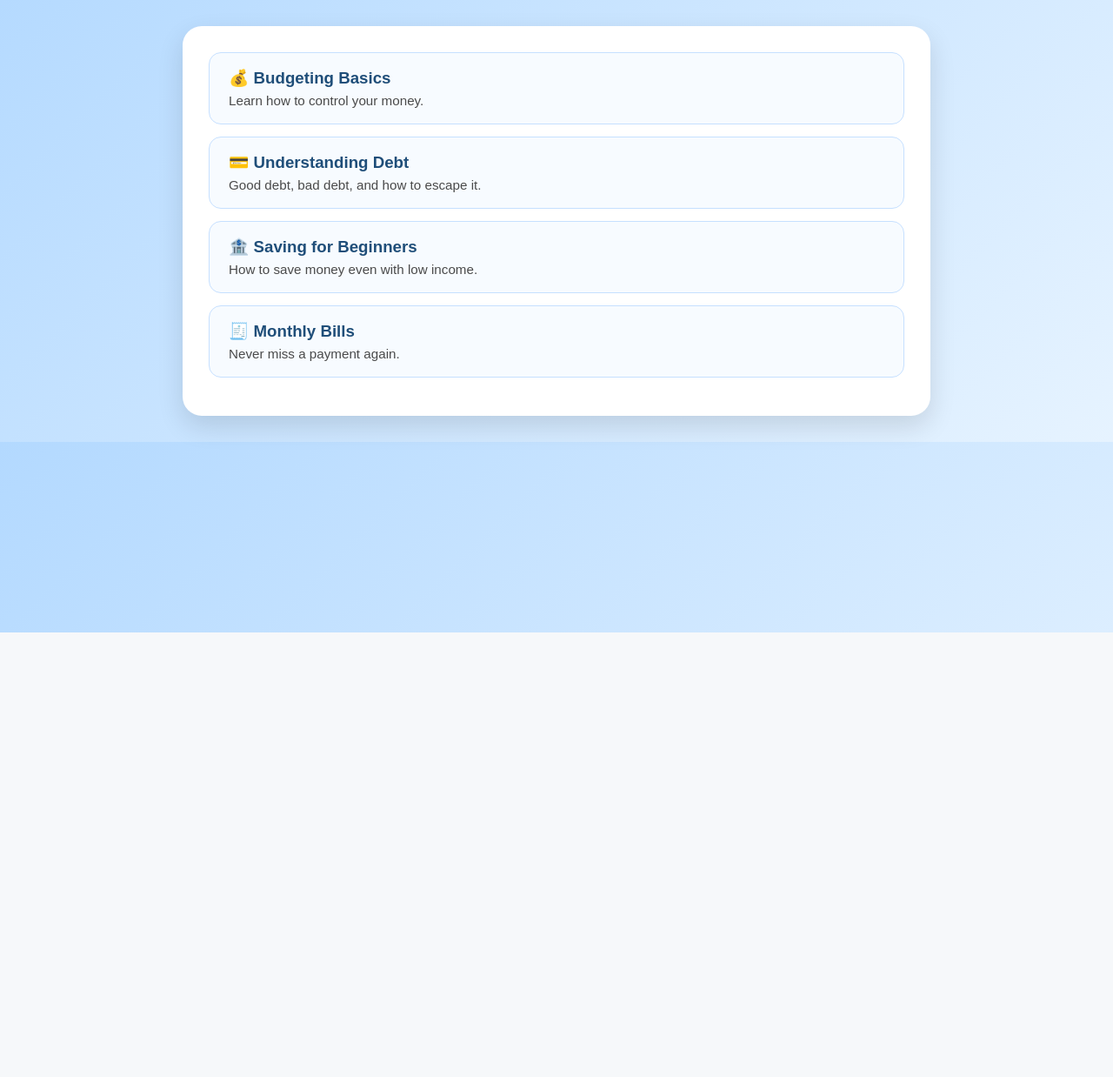
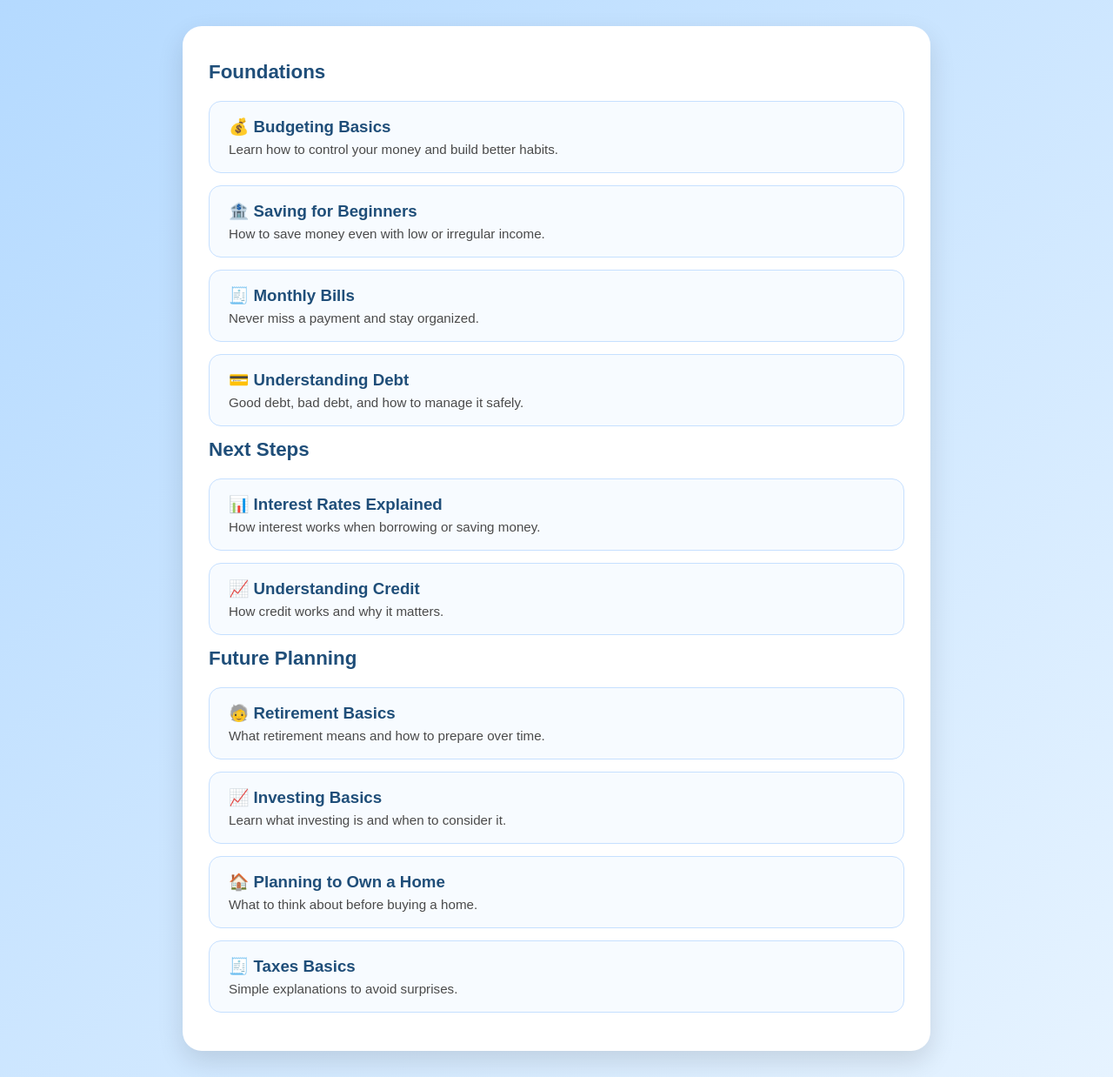
Before and after one commit to yesslay209-bot/financeAI, a Flask app: page /finance101 in a window 1280 px wide. Shown: the part 73-1311 px from the top of the page at 87% size. Before the commit the page ends 800 px from the top, so only its background shows below. Run offline with Flask 3, Linux system fonts and the light colour scheme.

Commit message:
articles

```diff
--- a/app.py
+++ b/app.py
@@ -152,6 +152,35 @@ def bills_article():
     return render_template("articles/bills.html")
 
 # -------------------------
+# ARTICLE ROUTES (NEW)
+# -------------------------
+
+@app.route("/article/retirement")
+def retirement_article():
+    return render_template("articles/retirement.html")
+
+@app.route("/article/investing")
+def investing_article():
+    return render_template("articles/investing.html")
+
+@app.route("/article/interest")
+def interest_article():
+    return render_template("articles/interest.html")
+
+@app.route("/article/credit")
+def credit_article():
+    return render_template("articles/credit.html")
+
+@app.route("/article/home")
+def home_article():
+    return render_template("articles/home.html")
+
+@app.route("/article/taxes")
+def taxes_article():
+    return render_template("articles/taxes.html")
+
+
+# -------------------------
 # RUN
 # -------------------------
 
--- a/templates/finance101.html
+++ b/templates/finance101.html
@@ -28,6 +28,13 @@ header {
     border-radius: 22px;
     padding: 30px;
     box-shadow: 0 12px 30px rgba(0,0,0,0.12);
+}
+
+.section-title {
+    margin: 10px 0 20px;
+    color: #1f4e79;
+    font-size: 1.4em;
+    font-weight: 600;
 }
 
 .article {
@@ -63,28 +70,60 @@ header {
 
 <div class="container">
 
+    <div class="section-title">Foundations</div>
+
     <div class="article" onclick="location.href='/article/budgeting'">
+        <h3>💰 Budgeting Basics</h3>
+        <p>Learn how to control your money and build better habits.</p>
+    </div>
 
-        <h3>💰 Budgeting Basics</h3>
-        <p>Learn how to control your money.</p>
+    <div class="article" onclick="location.href='/article/saving'">
+        <h3>🏦 Saving for Beginners</h3>
+        <p>How to save money even with low or irregular income.</p>
+    </div>
+
+    <div class="article" onclick="location.href='/article/bills'">
+        <h3>🧾 Monthly Bills</h3>
+        <p>Never miss a payment and stay organized.</p>
     </div>
 
     <div class="article" onclick="location.href='/article/debt'">
-
         <h3>💳 Understanding Debt</h3>
-        <p>Good debt, bad debt, and how to escape it.</p>
+        <p>Good debt, bad debt, and how to manage it safely.</p>
     </div>
 
-    <div class="article" onclick="location.href='/article/saving'">
+    <div class="section-title">Next Steps</div>
 
-        <h3>🏦 Saving for Beginners</h3>
-        <p>How to save money even with low income.</p>
+    <div class="article" onclick="location.href='/article/interest'">
+        <h3>📊 Interest Rates Explained</h3>
+        <p>How interest works when borrowing or saving money.</p>
     </div>
 
-    <div class="article" onclick="location.href='/article/bills'">
+    <div class="article" onclick="location.href='/article/credit'">
+        <h3>📈 Understanding Credit</h3>
+        <p>How credit works and why it matters.</p>
+    </div>
 
-        <h3>🧾 Monthly Bills</h3>
-        <p>Never miss a payment again.</p>
+    <div class="section-title">Future Planning</div>
+
+    <div class="article" onclick="location.href='/article/retirement'">
+        <h3>🧓 Retirement Basics</h3>
+        <p>What retirement means and how to prepare over time.</p>
+    </div>
+
+    <div class="article" onclick="location.href='/article/investing'">
+        <h3>📈 Investing Basics</h3>
+        <p>Learn what investing is and when to consider it.</p>
+    </div>
+
+    <div class="article" onclick="location.href='/article/home'">
+        <h3>🏠 Planning to Own a Home</h3>
+        <p>What to think about before buying a home.</p>
+    </div>
+
+    <div class="article" onclick="location.href='/article/taxes'">
+        <h3>🧾 Taxes Basics</h3>
+        <p>Simple explanations to avoid surprises.</p>
     </div>
 
 </div>
```
Also changed, not shown: templates/articles/credit.html (added, +41 -0 lines), templates/articles/home.html (added, +41 -0 lines), templates/articles/interest.html (added, +41 -0 lines), templates/articles/investing.html (added, +42 -0 lines), templates/articles/retirement.html (added, +105 -0 lines), templates/articles/taxes.html (added, +41 -0 lines).
